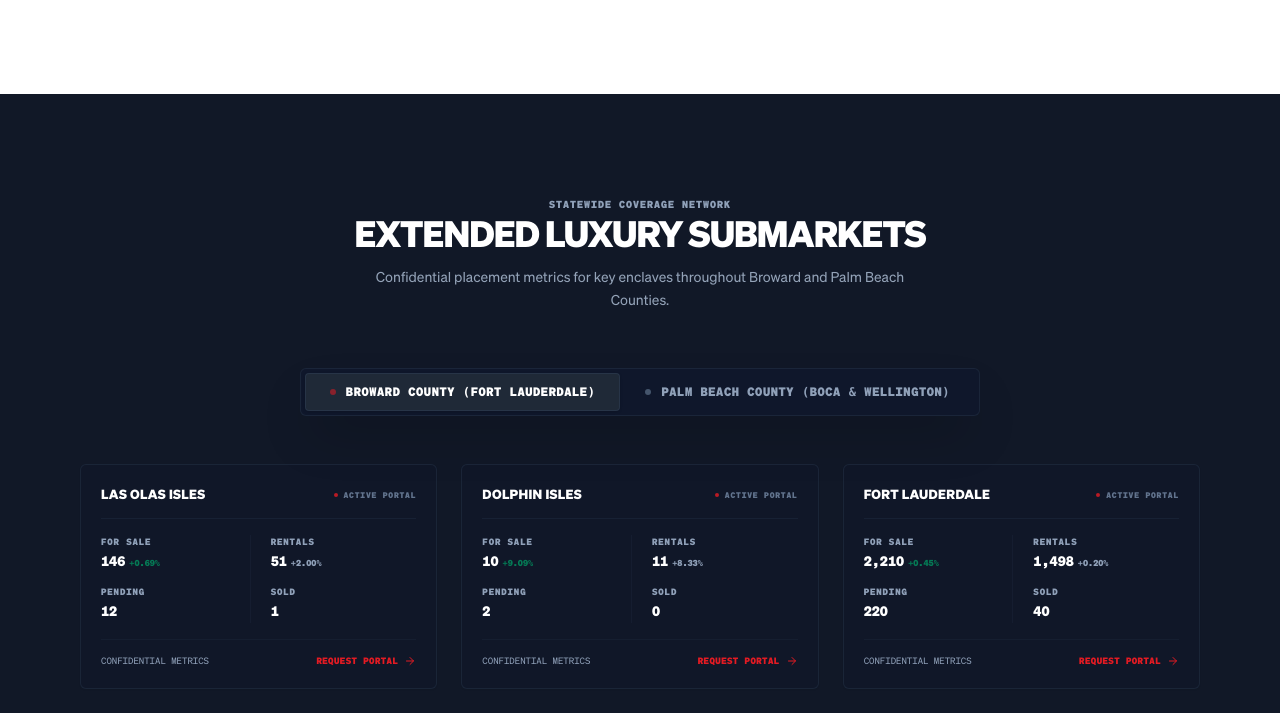
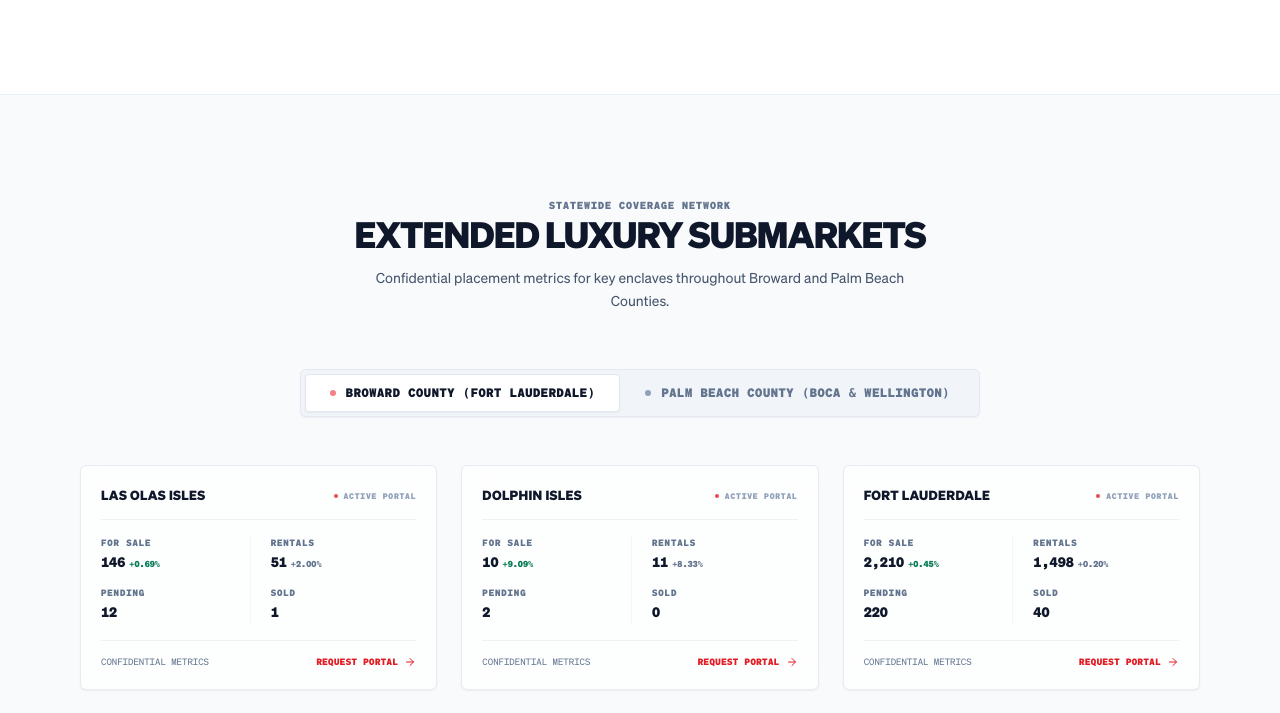
Before and after one commit to exelentshakil/soflo-realty-ai, a Next.js app: page / in a window 1280 px wide. Shown: the part 3374-4087 px from the top of the page. Built offline with nearby package versions, Linux system fonts and the light colour scheme.

Commit message:
Refactor submarkets section to light mode glassmorphism and restore clean text branding

```diff
--- a/src/components/ClientPortal.tsx
+++ b/src/components/ClientPortal.tsx
@@ -564,43 +564,43 @@ export function ClientPortal({ onOpenConcierge, onShowlisting }: ClientPortalPro
       </section>
 
       {/* OVERHAULED: Interactive Broward & Palm Beach County Coverage */}
-      <section className="py-24 bg-[#111827] text-white">
+      <section className="py-24 bg-slate-50/60 border-y border-slate-200/60 text-slate-900">
         <div className="max-w-6xl mx-auto px-4">
           <div className="mb-14 text-center max-w-xl mx-auto space-y-3">
-            <span className="text-[10px] font-mono font-bold uppercase tracking-widest text-slate-400">
+            <span className="text-[10px] font-mono font-bold uppercase tracking-widest text-slate-500">
               Statewide Coverage Network
             </span>
-            <h2 className="text-3xl md:text-4xl font-extrabold text-white uppercase tracking-tight">
+            <h2 className="text-3xl md:text-4xl font-extrabold text-slate-900 uppercase tracking-tight">
               Extended Luxury Submarkets
             </h2>
-            <p className="text-sm text-[#94A3B8] leading-relaxed font-normal">
+            <p className="text-sm text-slate-600 leading-relaxed font-normal">
               Confidential placement metrics for key enclaves throughout Broward and Palm Beach Counties.
             </p>
           </div>
 
           {/* Interactive County Tab Selection */}
           <div className="flex justify-center mb-12">
-            <div className="inline-flex flex-col sm:flex-row rounded-md bg-slate-900 p-1 border border-slate-800/80 shadow-2xl">
+            <div className="inline-flex flex-col sm:flex-row rounded-md bg-slate-100 p-1 border border-slate-200/80 shadow-xs">
               <button
                 onClick={() => setActiveCountyTab('broward')}
                 className={`px-6 py-2.5 rounded-sm text-xs font-mono font-bold uppercase tracking-wider transition-all duration-200 flex items-center justify-center gap-2.5 cursor-pointer ${
                   activeCountyTab === 'broward'
-                    ? 'bg-[#1F2937] text-white border border-slate-700/50 shadow-sm'
-                    : 'text-slate-400 hover:text-slate-200 border border-transparent'
+                    ? 'bg-white text-slate-900 border border-slate-200 shadow-xs'
+                    : 'text-slate-500 hover:text-slate-800 border border-transparent'
                 }`}
               >
-                <span className={`h-1.5 w-1.5 rounded-full ${activeCountyTab === 'broward' ? 'bg-[#E31B23] animate-pulse' : 'bg-slate-600'}`}></span>
+                <span className={`h-1.5 w-1.5 rounded-full ${activeCountyTab === 'broward' ? 'bg-[#E31B23] animate-pulse' : 'bg-slate-400'}`}></span>
                 <span>Broward County (Fort Lauderdale)</span>
               </button>
               <button
                 onClick={() => setActiveCountyTab('palmbeach')}
                 className={`px-6 py-2.5 rounded-sm text-xs font-mono font-bold uppercase tracking-wider transition-all duration-200 flex items-center justify-center gap-2.5 cursor-pointer ${
                   activeCountyTab === 'palmbeach'
-                    ? 'bg-[#1F2937] text-white border border-slate-700/50 shadow-sm'
-                    : 'text-slate-400 hover:text-slate-200 border border-transparent'
+                    ? 'bg-white text-slate-900 border border-slate-200 shadow-xs'
+                    : 'text-slate-500 hover:text-slate-800 border border-transparent'
                 }`}
               >
-                <span className={`h-1.5 w-1.5 rounded-full ${activeCountyTab === 'palmbeach' ? 'bg-[#E31B23] animate-pulse' : 'bg-slate-600'}`}></span>
+                <span className={`h-1.5 w-1.5 rounded-full ${activeCountyTab === 'palmbeach' ? 'bg-[#E31B23] animate-pulse' : 'bg-slate-400'}`}></span>
                 <span>Palm Beach County (Boca & Wellington)</span>
               </button>
             </div>
@@ -611,37 +611,37 @@ export function ClientPortal({ onOpenConcierge, onShowlisting }: ClientPortalPro
             {(activeCountyTab === 'broward' ? browardSubmarkets : palmBeachSubmarkets).map((market, idx) => (
               <div
                 key={idx}
-                className="group rounded-md border border-slate-800/80 bg-slate-900/40 hover:bg-slate-900/80 hover:border-slate-700 transition-all duration-300 p-5 flex flex-col justify-between space-y-4 shadow-xs"
+                className="group rounded-md border border-slate-200/80 bg-white/70 backdrop-blur-md hover:bg-white/95 hover:border-slate-300 transition-all duration-300 p-5 flex flex-col justify-between space-y-4 shadow-xs"
               >
                 {/* Title & Status Indicator */}
-                <div className="flex items-center justify-between border-b border-slate-800/60 pb-3">
-                  <span className="font-extrabold text-[13px] text-white tracking-wide uppercase font-sans truncate max-w-[180px]">
+                <div className="flex items-center justify-between border-b border-slate-200/60 pb-3">
+                  <span className="font-extrabold text-[13px] text-slate-900 tracking-wide uppercase font-sans truncate max-w-[180px]">
                     {market.name}
                   </span>
                   <span className="flex items-center gap-1.5 shrink-0">
                     <span className="h-1 w-1 rounded-full bg-[#E31B23] opacity-80"></span>
-                    <span className="text-[8px] font-mono font-bold text-slate-500 uppercase tracking-widest">ACTIVE PORTAL</span>
+                    <span className="text-[8px] font-mono font-bold text-slate-400 uppercase tracking-widest">ACTIVE PORTAL</span>
                   </span>
                 </div>
 
                 {/* Submarket Metrics Split Ledger */}
                 <div className="grid grid-cols-2 gap-4 text-left">
                   {/* Column 1 */}
-                  <div className="space-y-3 border-r border-slate-800/40 pr-2">
+                  <div className="space-y-3 border-r border-slate-200/40 pr-2">
                     <div>
-                      <span className="text-[9px] font-mono font-bold text-slate-400 uppercase tracking-widest block">
+                      <span className="text-[9px] font-mono font-bold text-slate-500 uppercase tracking-widest block">
                         FOR SALE
                       </span>
-                      <div className="text-[13.5px] font-mono font-bold text-white mt-0.5 flex items-baseline gap-1">
+                      <div className="text-[13.5px] font-mono font-bold text-slate-900 mt-0.5 flex items-baseline gap-1">
                         <span>{market.forSale}</span>
                         <span className="text-[8.5px] text-[#057A55] font-bold">{market.changeSale}</span>
                       </div>
                     </div>
                     <div>
-                      <span className="text-[9px] font-mono font-bold text-slate-400 uppercase tracking-widest block">
+                      <span className="text-[9px] font-mono font-bold text-slate-500 uppercase tracking-widest block">
                         PENDING
                       </span>
-                      <div className="text-[13.5px] font-mono font-bold text-white mt-0.5 flex items-baseline gap-1">
+                      <div className="text-[13.5px] font-mono font-bold text-slate-900 mt-0.5 flex items-baseline gap-1">
                         <span>{market.pending}</span>
                         {(market as any).changePend && (
                           <span className="text-[8.5px] text-[#057A55] font-bold">{(market as any).changePend}</span>
@@ -653,21 +653,21 @@ export function ClientPortal({ onOpenConcierge, onShowlisting }: ClientPortalPro
                   {/* Column 2 */}
                   <div className="space-y-3 pl-1">
                     <div>
-                      <span className="text-[9px] font-mono font-bold text-slate-400 uppercase tracking-widest block">
+                      <span className="text-[9px] font-mono font-bold text-slate-500 uppercase tracking-widest block">
                         RENTALS
                       </span>
-                      <div className="text-[13.5px] font-mono font-bold text-white mt-0.5 flex items-baseline gap-1">
+                      <div className="text-[13.5px] font-mono font-bold text-slate-900 mt-0.5 flex items-baseline gap-1">
                         <span>{market.forRent}</span>
                         {(market as any).changeRent && (
-                          <span className="text-[8.5px] text-slate-400 font-bold">{(market as any).changeRent}</span>
+                          <span className="text-[8.5px] text-slate-500 font-bold">{(market as any).changeRent}</span>
                         )}
                       </div>
                     </div>
                     <div>
-                      <span className="text-[9px] font-mono font-bold text-slate-400 uppercase tracking-widest block">
+                      <span className="text-[9px] font-mono font-bold text-slate-500 uppercase tracking-widest block">
                         SOLD
                       </span>
-                      <div className="text-[13.5px] font-mono font-bold text-white mt-0.5 flex items-baseline gap-1">
+                      <div className="text-[13.5px] font-mono font-bold text-slate-900 mt-0.5 flex items-baseline gap-1">
                         <span>{market.sold}</span>
                         {(market as any).changeSold && (
                           <span className="text-[8.5px] text-[#057A55] font-bold">{(market as any).changeSold}</span>
@@ -678,7 +678,7 @@ export function ClientPortal({ onOpenConcierge, onShowlisting }: ClientPortalPro
                 </div>
 
                 {/* Submarket Action Trigger */}
-                <div className="pt-3.5 border-t border-slate-800/40 flex items-center justify-between text-[9px] font-mono uppercase text-slate-400 group-hover:text-white transition-colors">
+                <div className="pt-3.5 border-t border-slate-200/60 flex items-center justify-between text-[9px] font-mono uppercase text-slate-500 group-hover:text-slate-900 transition-colors">
                   <span>CONFIDENTIAL METRICS</span>
                   <button
                     onClick={onOpenConcierge}
--- a/src/components/Footer.tsx
+++ b/src/components/Footer.tsx
@@ -19,14 +19,6 @@ export function Footer() {
           {/* Column 1: Brand & Bio */}
           <div className="space-y-4">
             <div className="flex flex-col">
-              <div className="mb-3">
-                <img
-                  src="https://media.pandaidx.com/_image?key=app%2F65368b3913315d8344407428%2Fgeneral%2F1776877572564-logo-print.png&w=640&q=75&f=auto"
-                  alt="The Agency Logo"
-                  className="h-8 w-auto object-contain opacity-90"
-                  style={{ filter: 'invert(1)' }}
-                />
-              </div>
               <span className="text-[15px] font-sans font-extrabold tracking-widest uppercase text-[#E31B23]">
                 Valeria Afanasieva
               </span>
```
